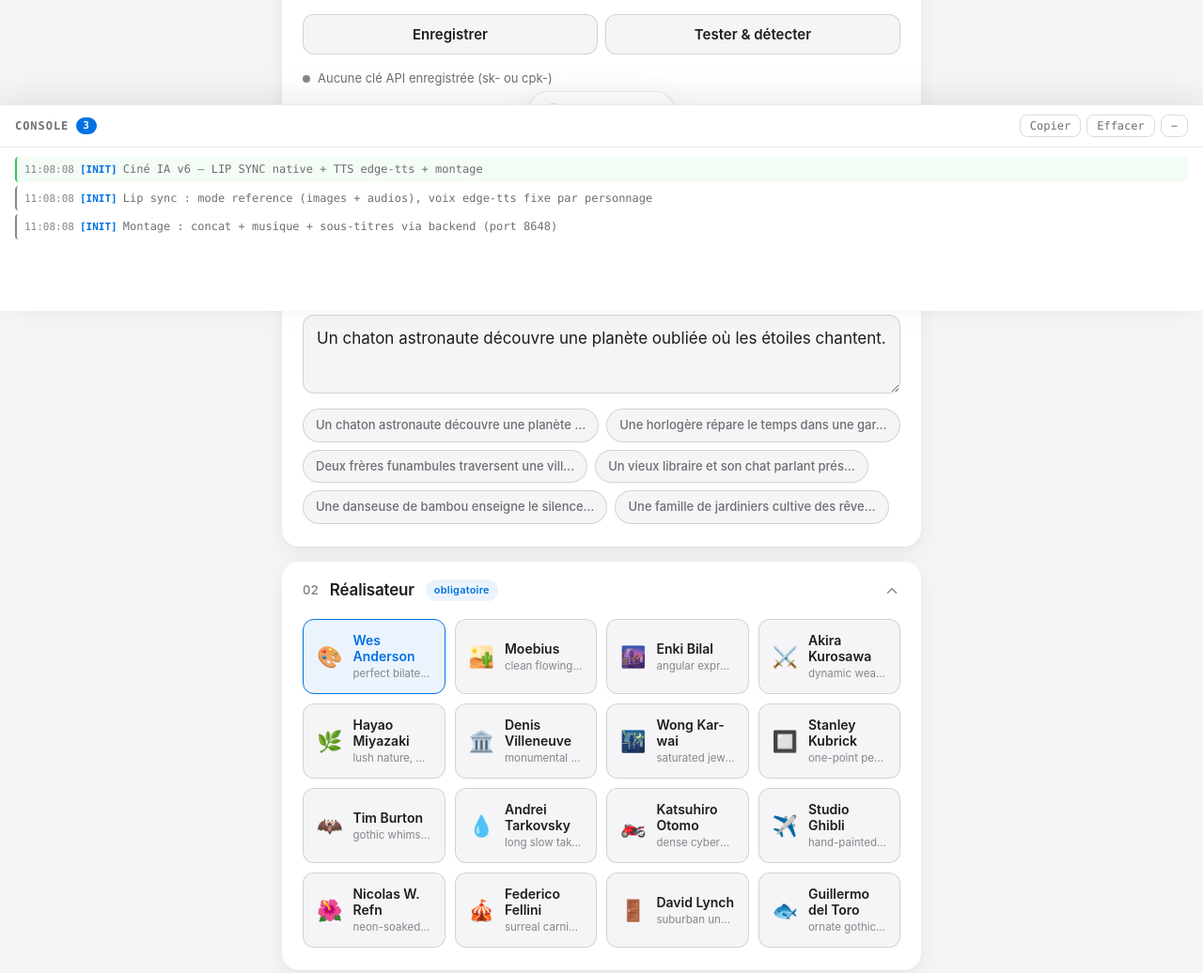
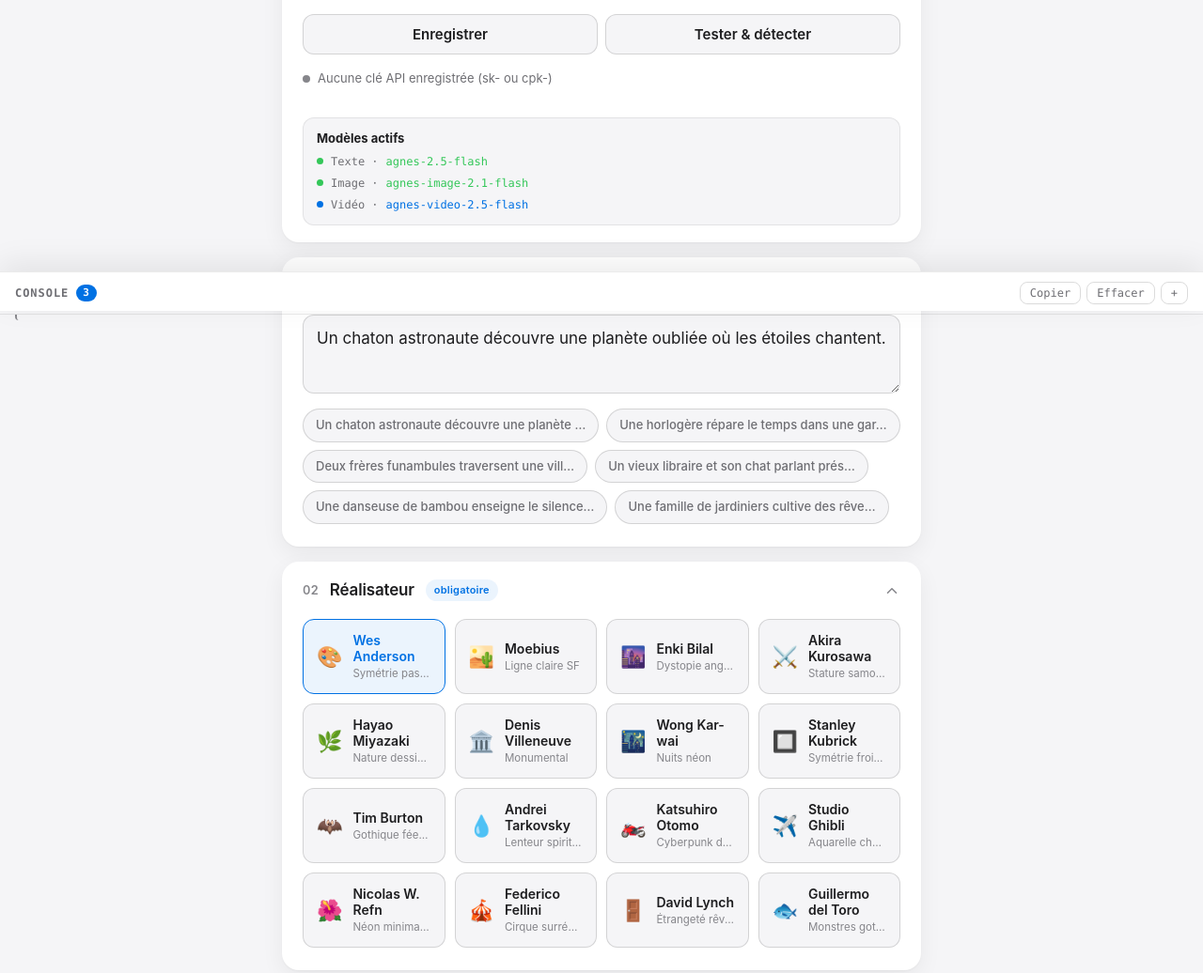
Before and after one commit to YVSS22/CineIA, a plain HTML site: page index.html in a window 1280 px wide. Shown: the part 469-1505 px from the top of the page at 94% size. Drawn offline with Linux system fonts and the light colour scheme.

Commit message:
Fix UI : safe-area iOS, status bar cachée, descriptions réalisateurs FR, console repliée par défaut

```diff
--- a/app.js
+++ b/app.js
@@ -33,22 +33,22 @@
 // CATALOGUES (inchangés)
 // ══════════════════════════════════════════════════════════════════
 const DIRECTORS = [
-  { id:'wes-anderson', emoji:'🎨', name:'Wes Anderson', sig:'perfect bilateral symmetry, centered frontal framing, deadpan tableaux, pastel palette, meticulous set dressing' },
-  { id:'moebius', emoji:'🏜️', name:'Moebius', sig:'clean flowing line art, minimalist futuristic garments, unisex tunics, endless desert landscapes, serene sci-fi' },
-  { id:'enki-bilal', emoji:'🌆', name:'Enki Bilal', sig:'angular expressive faces, dramatic chiaroscuro, dystopian grandeur, striking bone structure' },
-  { id:'kurosawa', emoji:'⚔️', name:'Akira Kurosawa', sig:'dynamic weather as emotion, samurai stillness, dramatic staging, elemental landscapes' },
-  { id:'miyazaki', emoji:'🌿', name:'Hayao Miyazaki', sig:'lush nature, warm hand-drawn aesthetic, quiet wonder, wind as character, gentle heroism' },
-  { id:'villeneuve', emoji:'🏛️', name:'Denis Villeneuve', sig:'monumental architecture, muted color palette, oppressive atmosphere, slow grand cinematography' },
-  { id:'wong-kar-wai', emoji:'🌃', name:'Wong Kar-wai', sig:'saturated jewel tones, romantic longing, smoky interiors, neon reflections, slow-motion yearning' },
-  { id:'kubrick', emoji:'🔲', name:'Stanley Kubrick', sig:'one-point perspective, cold symmetry, unsettling perfection, wide-angle unease' },
-  { id:'burton', emoji:'🦇', name:'Tim Burton', sig:'gothic whimsy, striped palettes, crooked architecture, melancholic fairy-tale world' },
-  { id:'tarkovsky', emoji:'💧', name:'Andrei Tarkovsky', sig:'long slow takes, water and earth elements, spiritual decay, haunting stillness' },
-  { id:'akira', emoji:'🏍️', name:'Katsuhiro Otomo', sig:'dense cyberpunk cityscapes, extreme perspective, detailed mechanical design, neon and chrome' },
-  { id:'ghibli', emoji:'✈️', name:'Studio Ghibli', sig:'hand-painted watercolor backgrounds, quiet wonder, warm palettes' },
-  { id:'refn', emoji:'🌺', name:'Nicolas W. Refn', sig:'neon-soaked silence, geometric staging, minimalist brutality, hypnotic pacing' },
-  { id:'fellini', emoji:'🎪', name:'Federico Fellini', sig:'surreal carnival imagery, dreamlike procession, theatrical absurdity, ornate costumes' },
-  { id:'lynch', emoji:'🚪', name:'David Lynch', sig:'suburban uncanny, red curtains, dark ambient, dream logic, unsettling warmth' },
-  { id:'del-toro', emoji:'🐟', name:'Guillermo del Toro', sig:'ornate gothic fantasy, empathetic monsters, warm amber tones, lush creature design' }
+  { id:'wes-anderson', emoji:'🎨', name:'Wes Anderson', desc:'Symétrie pastel', sig:'perfect bilateral symmetry, centered frontal framing, deadpan tableaux, pastel palette, meticulous set dressing' },
+  { id:'moebius', emoji:'🏜️', name:'Moebius', desc:'Ligne claire SF', sig:'clean flowing line art, minimalist futuristic garments, unisex tunics, endless desert landscapes, serene sci-fi' },
+  { id:'enki-bilal', emoji:'🌆', name:'Enki Bilal', desc:'Dystopie anguleuse', sig:'angular expressive faces, dramatic chiaroscuro, dystopian grandeur, striking bone structure' },
+  { id:'kurosawa', emoji:'⚔️', name:'Akira Kurosawa', desc:'Stature samouraï', sig:'dynamic weather as emotion, samurai stillness, dramatic staging, elemental landscapes' },
+  { id:'miyazaki', emoji:'🌿', name:'Hayao Miyazaki', desc:'Nature dessinée', sig:'lush nature, warm hand-drawn aesthetic, quiet wonder, wind as character, gentle heroism' },
+  { id:'villeneuve', emoji:'🏛️', name:'Denis Villeneuve', desc:'Monumental', sig:'monumental architecture, muted color palette, oppressive atmosphere, slow grand cinematography' },
+  { id:'wong-kar-wai', emoji:'🌃', name:'Wong Kar-wai', desc:'Nuits néon', sig:'saturated jewel tones, romantic longing, smoky interiors, neon reflections, slow-motion yearning' },
+  { id:'kubrick', emoji:'🔲', name:'Stanley Kubrick', desc:'Symétrie froide', sig:'one-point perspective, cold symmetry, unsettling perfection, wide-angle unease' },
+  { id:'burton', emoji:'🦇', name:'Tim Burton', desc:'Gothique féerique', sig:'gothic whimsy, striped palettes, crooked architecture, melancholic fairy-tale world' },
+  { id:'tarkovsky', emoji:'💧', name:'Andrei Tarkovsky', desc:'Lenteur spirituelle', sig:'long slow takes, water and earth elements, spiritual decay, haunting stillness' },
+  { id:'akira', emoji:'🏍️', name:'Katsuhiro Otomo', desc:'Cyberpunk dense', sig:'dense cyberpunk cityscapes, extreme perspective, detailed mechanical design, neon and chrome' },
+  { id:'ghibli', emoji:'✈️', name:'Studio Ghibli', desc:'Aquarelle chaude', sig:'hand-painted watercolor backgrounds, quiet wonder, warm palettes' },
+  { id:'refn', emoji:'🌺', name:'Nicolas W. Refn', desc:'Néon minimaliste', sig:'neon-soaked silence, geometric staging, minimalist brutality, hypnotic pacing' },
+  { id:'fellini', emoji:'🎪', name:'Federico Fellini', desc:'Cirque surréaliste', sig:'surreal carnival imagery, dreamlike procession, theatrical absurdity, ornate costumes' },
+  { id:'lynch', emoji:'🚪', name:'David Lynch', desc:'Étrangeté rêvée', sig:'suburban uncanny, red curtains, dark ambient, dream logic, unsettling warmth' },
+  { id:'del-toro', emoji:'🐟', name:'Guillermo del Toro', desc:'Monstres gothiques', sig:'ornate gothic fantasy, empathetic monsters, warm amber tones, lush creature design' }
 ];
 
 const PALETTES = [
@@ -126,7 +126,7 @@
 // ══════════════════════════════════════════════════════════════════
 // DEBUG
 // ══════════════════════════════════════════════════════════════════
-let debugCount=0,debugEntries=[],debugCollapsed=false;
+let debugCount=0,debugEntries=[],debugCollapsed=true;
 function debugLog(level,category,message,data){const body=document.getElementById('debug-body');if(!body)return;const time=nowTime();const entry=document.createElement('div');entry.className='debug-entry '+level;let html='<span class="debug-time">'+time+'</span><span class="debug-cat">['+esc(category)+']</span><span class="debug-msg">'+esc(message)+'</span>';if(data!==undefined&&data!==null){let ds;if(typeof data==='string')ds=data;else{try{ds=JSON.stringify(data,null,2)}catch(e){ds=String(data)}}if(ds.length>3000)ds=ds.slice(0,3000)+'\n…[tronqué]';html+='<pre class="debug-data">'+esc(ds)+'</pre>'}entry.innerHTML=html;body.appendChild(entry);debugEntries.push({time,level,category,message});if(debugEntries.length>DEBUG_MAX)debugEntries.shift();while(body.children.length>DEBUG_MAX)body.removeChild(body.firstChild);body.scrollTop=body.scrollHeight;debugCount++;const c=document.getElementById('debug-count');if(c)c.textContent=debugCount;}
 function clearDebug(){const b=document.getElementById('debug-body');if(b)b.innerHTML='';debugEntries=[];debugCount=0;const c=document.getElementById('debug-count');if(c)c.textContent='0'}
 function copyDebug(){const lines=debugEntries.map(e=>e.time+' ['+e.category+'] '+e.message).join('\n');const finish=(ok)=>showToast(ok?'Console copiée':'Copie impossible',ok?'success':'error');try{if(navigator.clipboard&&window.isSecureContext){navigator.clipboard.writeText(lines).then(()=>finish(true)).catch(()=>legacyCopy(lines,finish));return}}catch(e){}legacyCopy(lines,finish)}
@@ -629,7 +629,7 @@
 function renderDirectors(){
   const grid=document.getElementById('director-grid');
   if(!grid)return;
-  grid.innerHTML=DIRECTORS.map(d=>'<div class="director-card'+(state.directorId===d.id?' selected':'')+'" data-director="'+d.id+'"><div class="dc-emoji">'+d.emoji+'</div><div class="dc-info"><div class="dc-nm">'+esc(d.name)+'</div><div class="dc-ds">'+esc(d.sig.slice(0,60))+'…</div></div></div>').join('');
+  grid.innerHTML=DIRECTORS.map(d=>'<div class="director-card'+(state.directorId===d.id?' selected':'')+'" data-director="'+d.id+'"><div class="dc-emoji">'+d.emoji+'</div><div class="dc-info"><div class="dc-nm">'+esc(d.name)+'</div><div class="dc-ds">'+esc(d.desc||'')+'</div></div></div>').join('');
   grid.querySelectorAll('[data-director]').forEach(el=>{el.addEventListener('click',()=>{state.directorId=el.dataset.director;renderDirectors();updateButtons();debugLog('info','DIRECTOR','Style : '+DIRECTORS.find(d=>d.id===state.directorId).name)})});
 }
 
--- a/index.html
+++ b/index.html
@@ -2,7 +2,7 @@
 <html lang="fr">
 <head>
 <meta charset="UTF-8">
-<meta name="viewport" content="width=device-width, initial-scale=1.0">
+<meta name="viewport" content="width=device-width, initial-scale=1.0, viewport-fit=cover">
 <title>Ciné IA — De l'idée au film</title>
 <link rel="preconnect" href="https://fonts.googleapis.com">
 <link href="https://fonts.googleapis.com/css2?family=Inter:wght@400;500;600;700&display=swap" rel="stylesheet">
@@ -283,16 +283,16 @@
 
 </main>
 
-<div class="status-bar" id="status-bar"><div class="spinner"></div><span id="status-text">Préparation…</span></div>
+<div class="status-bar" id="status-bar"><div class="spinner"></div><span id="status-text"></span></div>
 <div class="toast" id="toast"><span id="toast-icon">✓</span><span id="toast-text">Message</span></div>
 
-<div class="debug-panel" id="debug-panel">
+<div class="debug-panel collapsed" id="debug-panel">
   <div class="debug-header" id="debug-header">
     <div class="debug-title">Console <span class="debug-badge" id="debug-count">0</span></div>
     <div class="debug-actions">
       <button type="button" id="debug-copy-btn">Copier</button>
       <button type="button" id="debug-clear-btn">Effacer</button>
-      <button type="button" id="debug-collapse-btn">−</button>
+      <button type="button" id="debug-collapse-btn">+</button>
     </div>
   </div>
   <div class="debug-body" id="debug-body"></div>
--- a/style.css
+++ b/style.css
@@ -83,7 +83,7 @@
 .ghost-btn:hover { background: var(--accent-soft); color: var(--ink); }
 .ghost-btn:active { transform: scale(0.94); }
 
-main { max-width: 720px; margin: 0 auto; padding: 0 20px 280px; }
+main { max-width: 720px; margin: 0 auto; padding: 0 20px calc(96px + env(safe-area-inset-bottom, 0px)); }
 
 /* ══ Hero ══ */
 .hero { text-align: center; padding: 56px 0 40px; }
@@ -406,26 +406,28 @@
 
 /* ══ Status bar (app.js) ══ */
 .status-bar {
-  position: fixed; bottom: 236px; left: 50%; z-index: 150;
-  transform: translateX(-50%) translateY(140%);
+  position: fixed; bottom: 56px; left: 50%; z-index: 150;
+  transform: translateX(-50%) translateY(16px);
   background: var(--card); border: 1px solid var(--border);
   color: var(--ink); padding: 11px 18px; font-size: 13px; font-weight: 500;
   display: flex; align-items: center; gap: 9px;
   border-radius: 999px; box-shadow: var(--shadow-hover); font-family: var(--mono);
-  transition: transform 0.4s var(--spring);
-  margin-bottom: 16px;
+  transition: transform 0.4s var(--spring), opacity 0.3s var(--ease);
+  opacity: 0; pointer-events: none;
+  max-width: calc(100vw - 40px);
 }
-.status-bar.visible { transform: translateX(-50%) translateY(0); }
+.status-bar.visible { transform: translateX(-50%) translateY(0); opacity: 1; }
 
 /* ══ Toast (app.js) ══ */
 .toast {
-  position: fixed; top: 20px; left: 50%; z-index: 1000;
+  position: fixed; top: 64px; left: 50%; z-index: 1000;
   transform: translateX(-50%) translateY(-16px);
   background: var(--card); color: var(--ink); border: 1px solid var(--border);
   padding: 12px 18px; border-radius: 999px; font-size: 14px; font-weight: 500;
   display: flex; align-items: center; gap: 9px;
   box-shadow: var(--shadow-hover); opacity: 0; pointer-events: none;
   transition: transform 0.4s var(--spring), opacity 0.3s var(--ease);
+  max-width: calc(100vw - 40px);
 }
 .toast.visible { transform: translateX(-50%) translateY(0); opacity: 1; }
 .toast.success #toast-icon { color: var(--ok); }
@@ -439,6 +441,7 @@
   display: flex; flex-direction: column; font-family: var(--mono);
   box-shadow: 0 -8px 32px rgba(0,0,0,0.08);
   transition: height 0.3s var(--ease);
+  padding-bottom: env(safe-area-inset-bottom, 0px);
 }
 .debug-panel.collapsed { height: 42px; }
 .debug-header {
```
